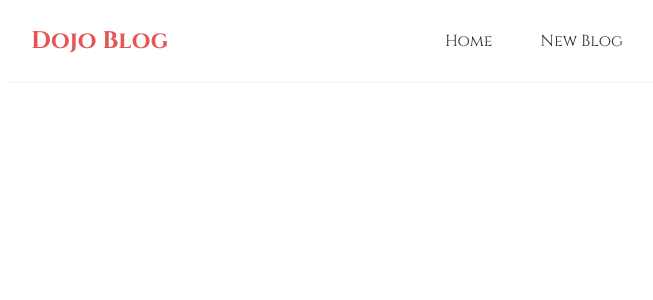
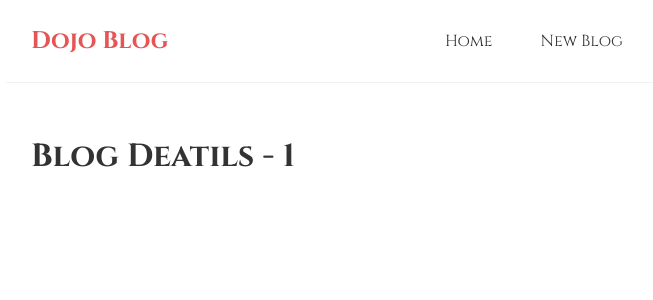
Before and after one commit to AriaPzki/Dojo, a React (Create React App) app: page /blog-details/1 in a window 1280 px wide. Shown: the top 300 px of the page, without its empty margins (309-962 px from the left). Built offline with nearby package versions, Linux system fonts and the light colour scheme.

Commit message:
UseParam Hook

```diff
--- a/src/App.js
+++ b/src/App.js
@@ -2,6 +2,7 @@ import Navbar from "./components/Navbar";
 import Home from "./components/Home";
 import { BrowserRouter as Router, Route, Switch } from "react-router-dom";
 import Create from "./components/Create";
+import BlogDetails from "./components/BlogDetails";
 
 function App() {
   const title = "App Component";
@@ -18,6 +19,9 @@ function App() {
             <Route path="/create">
               <Create />
             </Route>
+            <Route path="/blog-details/:id">
+              <BlogDetails />
+            </Route>
           </Switch>
         </div>
       </div>
--- /dev/null
+++ b/src/components/BlogDetails.js
@@ -0,0 +1,11 @@
+import { useParams } from "react-router-dom/cjs/react-router-dom";
+
+const BlogDetails = () => {
+  const { id } = useParams();
+  return (
+    <div className="blog-details">
+      <h1>Blog Deatils - {id}</h1>
+    </div>
+  );
+};
+export default BlogDetails;
--- a/src/components/BlogList.js
+++ b/src/components/BlogList.js
@@ -1,11 +1,15 @@
+import { Link } from "react-router-dom";
+
 const BlogList = ({ blogs, title }) => {
   return (
     <div>
       <h3>{title}</h3>
       {blogs.map((blog) => (
         <div className="blog-preview" key={blog.id}>
-          <h2>{blog.title}</h2>
-          <p>Written By {blog.author}</p>
+          <Link to={`/blog-details/${blog.id}`}>
+            <h2>{blog.title}</h2>
+            <p>Written By {blog.author}</p>
+          </Link>
         </div>
       ))}
     </div>
--- a/src/index.css
+++ b/src/index.css
@@ -51,3 +51,6 @@
 .blog-preview:hover {
   box-shadow: 1px 3px 50px rgba(0, 0, 0, 0.3);
 }
+.blog-preview a {
+  text-decoration: none;
+}
```
